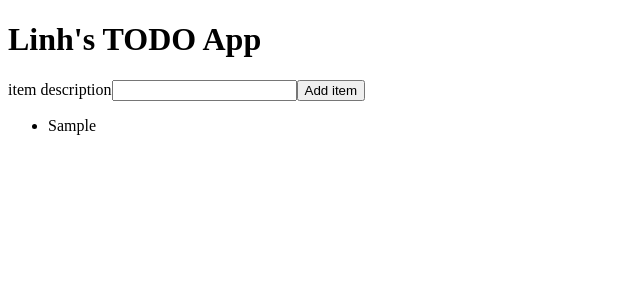
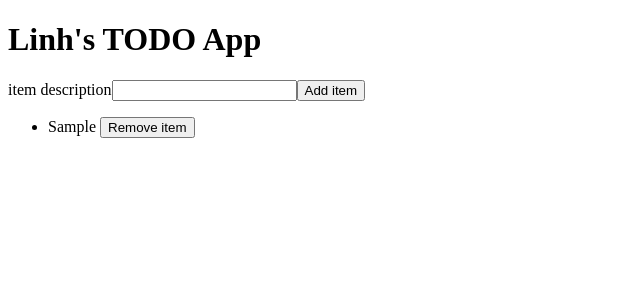
Before and after one commit to floydding/linh-working-session, a Vue app: page / in a window 1280 px wide. Both pictures are taken after typing "Sample" into the empty fields and a click on the button "Add item". Shown: the top 300 px of the page, without its empty margins (0-640 px from the left). Built offline with nearby package versions, Linux system fonts and the light colour scheme.

Commit message:
Remove item

```diff
--- a/src/App.vue
+++ b/src/App.vue
@@ -9,6 +9,7 @@
     <ul>
       <li v-for="(item, index) in todoItems" :key="index">
         {{ item }}
+        <button @click="removeItem(index)">Remove item</button>
       </li>
     </ul>
 
@@ -30,6 +31,10 @@ const addItem = () => {
   description.value = ''
 }
 
+const removeItem = (idx) => {
+  todoItems.value = todoItems.value.splice(idx, 1)
+}
+
 
 </script>
 
```
